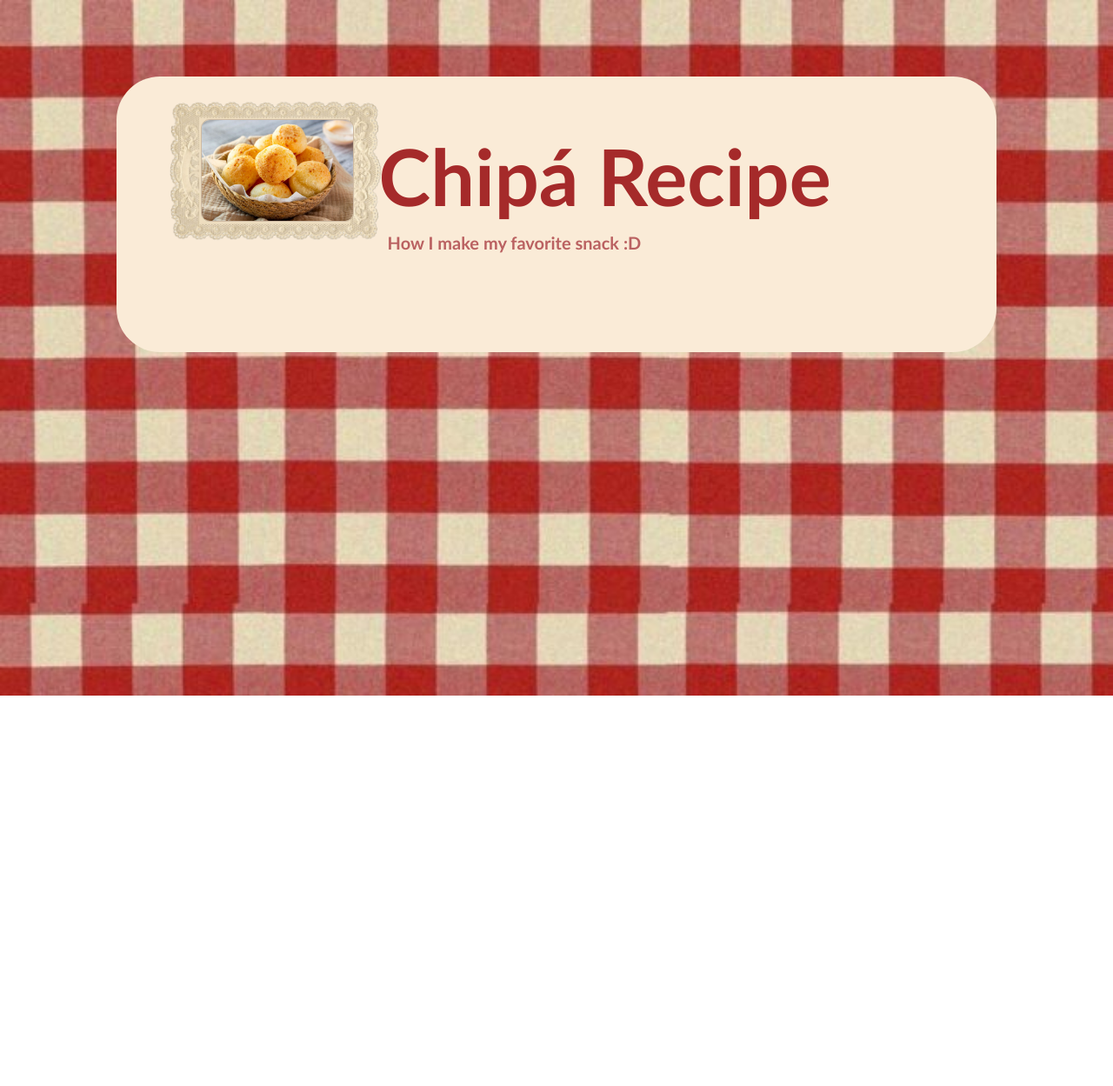
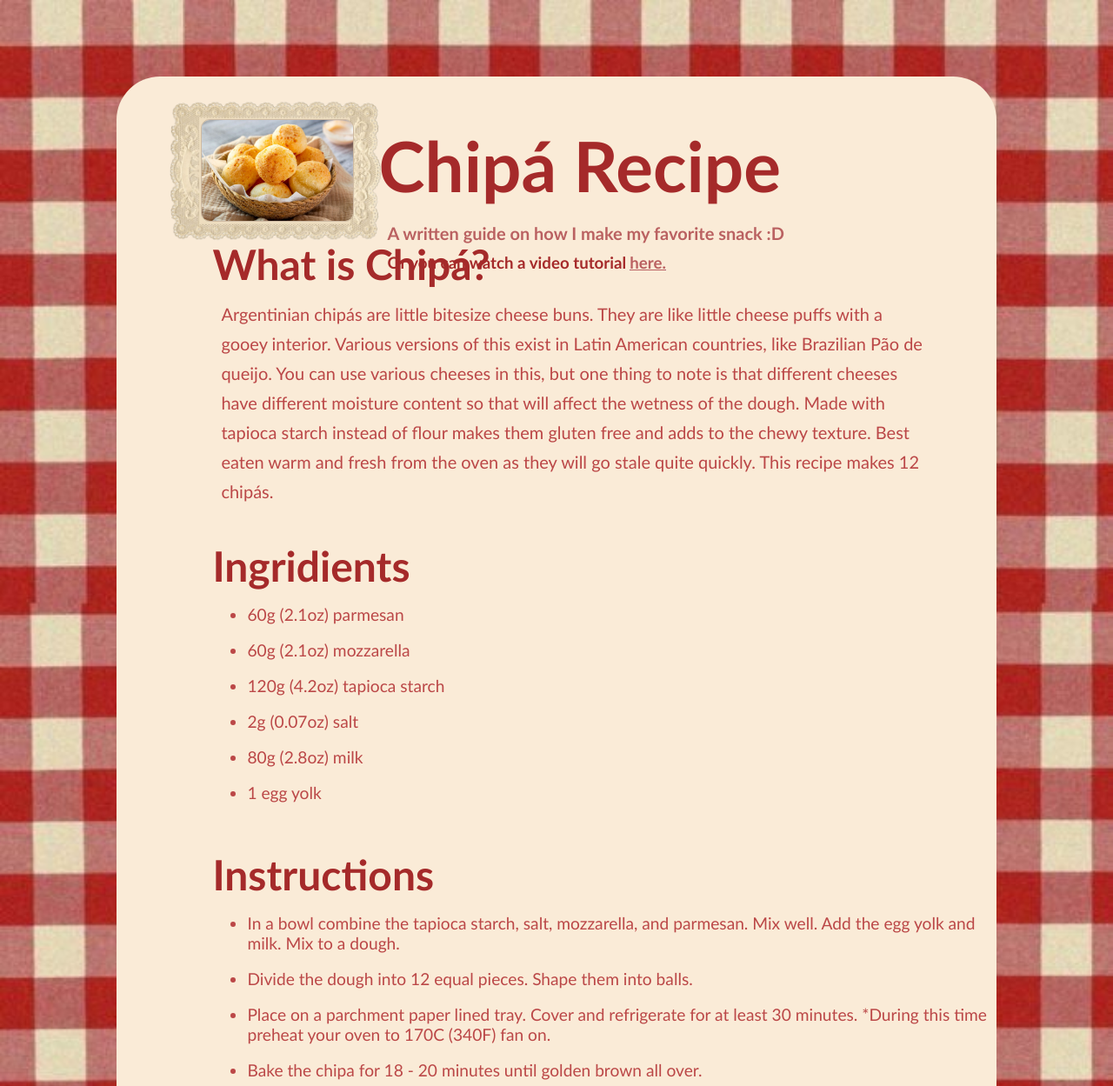
Before and after one commit to julietasegovia/chipa, a plain HTML site: page index.html in a window 1280 px wide. Shown: the top 1249 px of the page at 87% size. Before the commit the page ends 800 px from the top, so only its background shows below. Drawn offline with Linux system fonts and the light colour scheme.

Commit message:
ingridients + instructions

```diff
--- a/index.html
+++ b/index.html
@@ -14,12 +14,49 @@
                 </div>
                 <div class="cool-text">
                     <h1 class="title-text">Chipá Recipe</h1>
-                    <h2 class="subtitle-text">How I make my favorite snack :D</h2>
+                    <h2 class="subtitle-text">A written guide on how I make my favorite snack :D</h2>
+                    <div class="video">
+                        <h3 class="tutorial">Or you can watch a video tutorial </h3>
+                        <a href="https://youtu.be/HcQ8v4YHycc?si=VDLscSdfvHn4qH_c"> <h3 class="to-tutorial">here.</h3> </a>
+                    </div>
                 </div>
             </div>
-            <div class="Ingridients">
-                <h1 class="title-text"></h1>
+            <div class="about-chipa">
+                <h1 class="content-text">What is Chipá?</h1>
+                <p class="intro">Argentinian chipás are little bitesize cheese buns. They are like little cheese puffs with a gooey interior. Various versions of this exist in Latin American countries, like Brazilian Pão de queijo. You can use various cheeses in this, but one thing to note is that different cheeses have different moisture content so that will affect the wetness of the dough. Made with tapioca starch instead of flour makes them gluten free and adds to the chewy texture. Best eaten warm and fresh from the oven as they will go stale quite quickly. This recipe makes 12 chipás.</p>
             </div>
+            <br>
+            <br>
+            <br>
+            <br>
+            <br>
+            <div class="ingridients">
+                <h1 class="content-text">Ingridients</h1>
+                <ul class="lil-ingridients">
+                    <li class="u-ingridients">60g (2.1oz) parmesan</li>
+                    <li class="u-ingridients">60g (2.1oz) mozzarella</li>
+                    <li class="u-ingridients">120g (4.2oz) tapioca starch</li>
+                    <li class="u-ingridients">2g (0.07oz) salt</li>
+                    <li class="u-ingridients">80g (2.8oz) milk</li>
+                    <li class="u-ingridients">1 egg yolk</li>
+                </ul>
+            </div>
+            <br>
+            <br>
+            <br>
+            <br>
+            <br>
+            <div class="method">
+                <h1 class="content-text">Instructions</h1>
+                <ul class="lil-ingridients">
+                    <li class="u-ingridients">In a bowl combine the tapioca starch, salt, mozzarella, and parmesan. Mix well. Add the egg yolk and milk. Mix to a dough.</li>
+                    <li class="u-ingridients">Divide the dough into 12 equal pieces. Shape them into balls.</li>
+                    <li class="u-ingridients">Place on a parchment paper lined tray. Cover and refrigerate for at least 30 minutes. *During this time preheat your oven to 170C (340F) fan on.</li>
+                    <li class="u-ingridients">Bake the chipa for 18 - 20 minutes until golden brown all over.</li>
+                    <li class="u-ingridients">Let them cool down a little and tuck in!</li>
+                </ul>
+            </div>
+            <br>
         </div>
     </body>
 </html>
--- a/stylesheet.css
+++ b/stylesheet.css
@@ -18,19 +18,19 @@ body{
     display: flex;
 }
 
-.title-text, .subtitle-text{
+.title-text, .subtitle-text, .video, .content-text{
     font-family: 'Gill Sans', 'Gill Sans MT', Calibri, 'Trebuchet MS', sans-serif;
-    font-size: 90px;
+    font-size: 10vh;
     width: 700px;
     margin-left: -70px;
     color: brown;
 }
 
 .subtitle-text{
-    font-size: 20px;
+    font-size: 2.5vh;
     color: rgb(186, 97, 97);
     margin-left: -60px;
-    margin-top: -50px;
+    margin-top: -35px;
 }
 
 .napkin{
@@ -57,3 +57,51 @@ body{
     display: flex;
     flex-direction: column;
 }
+
+.video{
+    display: flex;
+    gap: 4px;
+    margin-left: -60px;
+    font-size: 2vh;
+    margin-top: -25px;
+
+}
+
+.to-tutorial{
+    color: rgb(186, 97, 97);
+    text-decoration: underline;
+}
+
+.to-tutorial:hover{
+    color: rgb(187, 71, 71);
+}
+
+.content-text{
+    font-size: 6vh;
+    margin-left: 110px;
+    margin-top: -70px;
+}
+
+.intro{
+    font-family: 'Gill Sans', 'Gill Sans MT', Calibri, 'Trebuchet MS', sans-serif;
+    width: 80%;
+    margin-left: 120px;
+    margin-top: -20px;
+    color: rgb(187, 71, 71);
+    line-height: 1.7;
+    font-size: 2.5vh;
+}
+
+.u-ingridients{
+    font-family: 'Gill Sans', 'Gill Sans MT', Calibri, 'Trebuchet MS', sans-serif;
+    color: rgb(187, 71, 71);
+    margin-top: -20px;
+    font-size: 2.4vh;
+    margin-bottom: 30px;
+    padding: 4px 0;
+}
+
+.lil-ingridients{
+    margin-left: 110px;
+    color: rgb(187, 71, 71);
+}
```
Also changed, not shown: container.jpeg (deleted), 1 other file.
